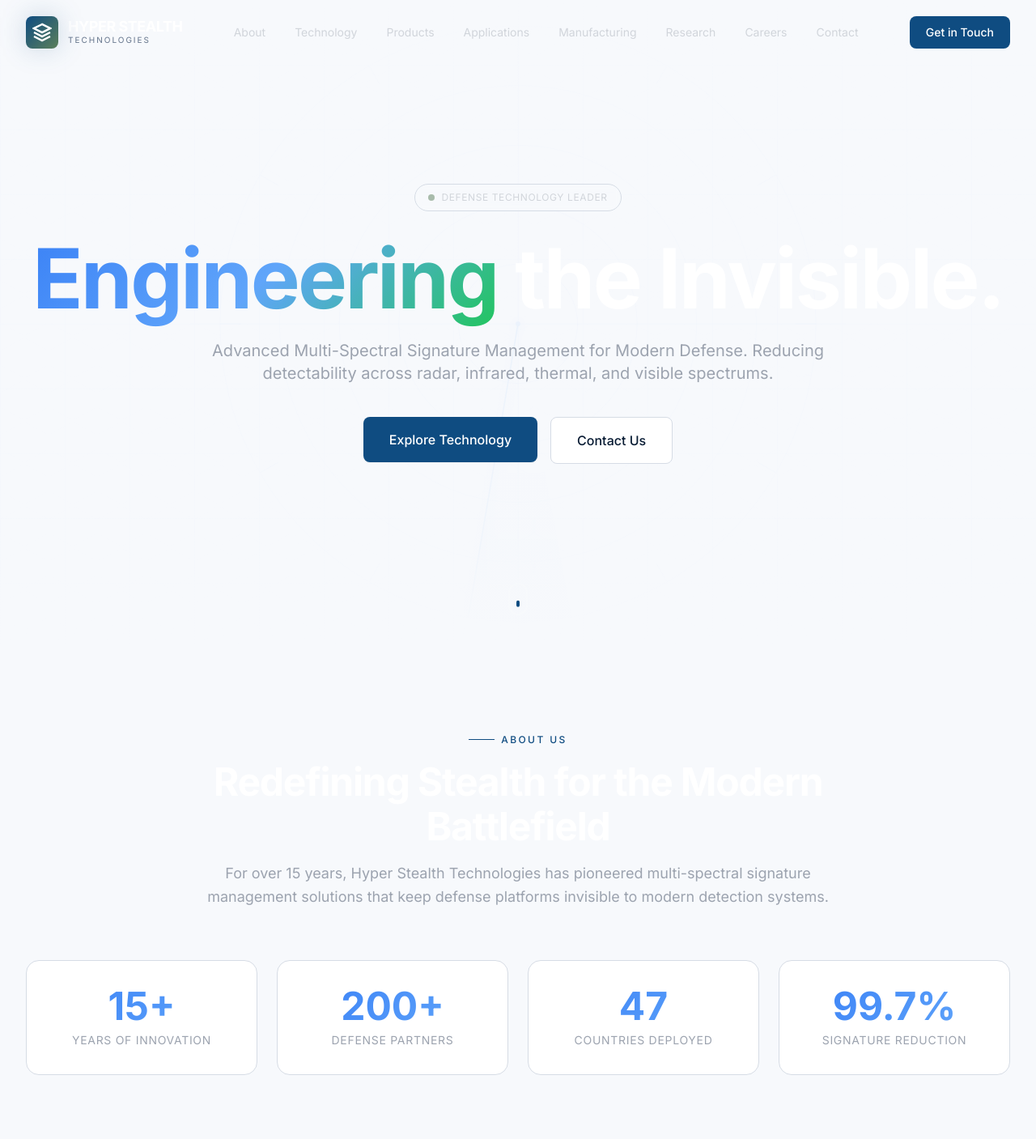
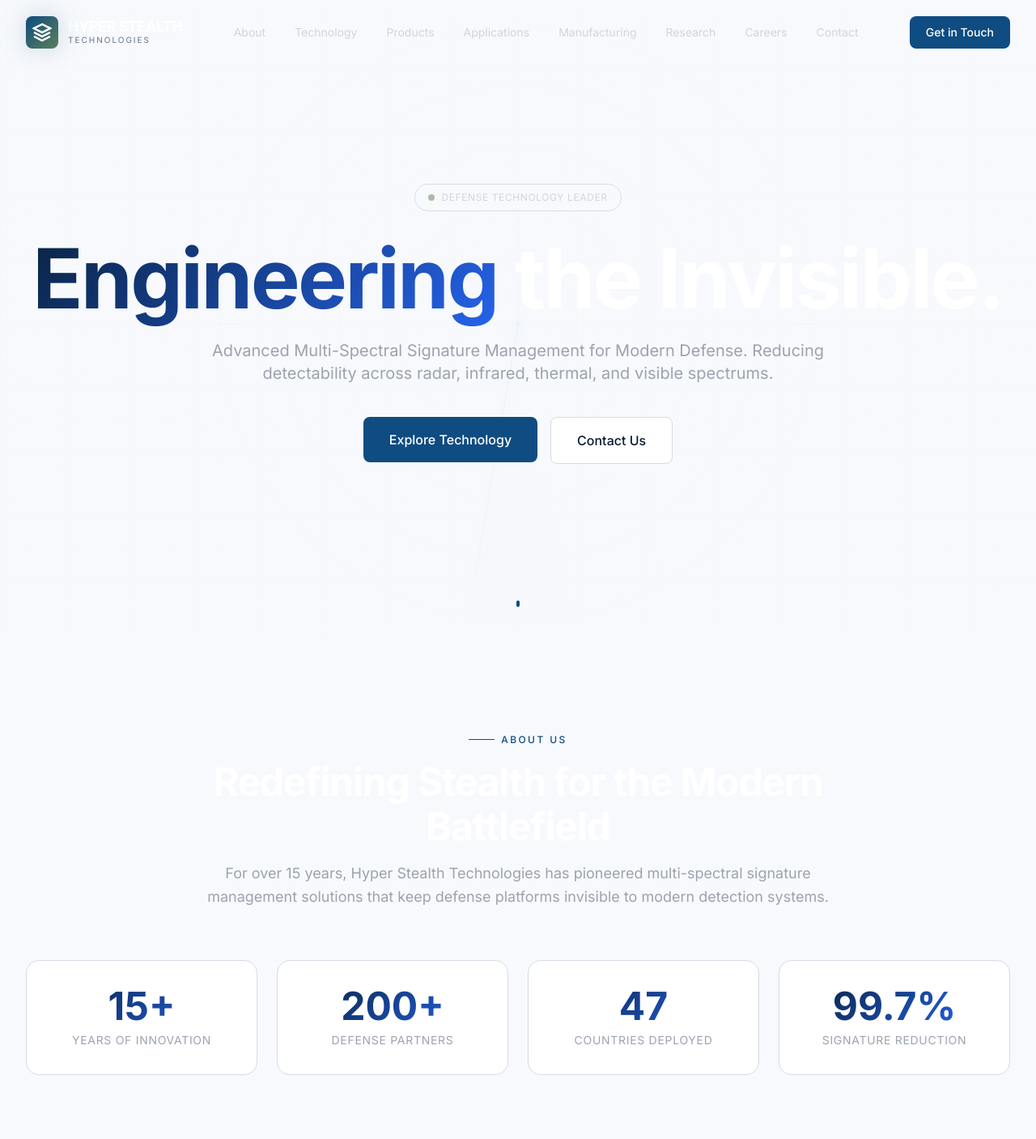
Before and after one commit to Ayush-2-singh/health-stealth-, a Next.js app: page / in a window 1280 px wide. Shown: the top 1407 px of the page at 81% size. Built offline with nearby package versions, Linux system fonts and the light colour scheme.

Commit message:
design: light-mode CSS vars — white bg, navy primary, royal blue CTA

```diff
--- a/src/app/globals.css
+++ b/src/app/globals.css
@@ -5,18 +5,17 @@
   @tailwind utilities;
 
   :root {
-  --background: #050505;
-  --surface: #101010;
-  --card: #171717;
-  --border: rgba(255, 255, 255, 0.08);
-  --primary: #3B82F6;
-  --secondary: #22C55E;
-  --text: #FFFFFF;
+    --background: #FFFFFF;
+    --surface: #F8FAFC;
+    --card: #FFFFFF;
+    --border: #E5E7EB;
+    --primary: #0A2342;
+    --secondary: #2563EB;
+    --text: #111827;
     --muted: #6B7280;
   }
 
   * { box-sizing: border-box; margin: 0; padding: 0; }
-
   html { scroll-behavior: smooth; }
 
   body {
@@ -28,47 +27,44 @@
   }
 
   ::-webkit-scrollbar { width: 8px; height: 8px; }
-::-webkit-scrollbar-track { background: var(--background); }
-::-webkit-scrollbar-thumb { background: rgba(255, 255, 255, 0.1); border-radius: 4px; }
-::-webkit-scrollbar-thumb:hover { background: rgba(255, 255, 255, 0.2); }
+  ::-webkit-scrollbar-track { background: var(--surface); }
+  ::-webkit-scrollbar-thumb { background: #D1D5DB; border-radius: 4px; }
+  ::-webkit-scrollbar-thumb:hover { background: #9CA3AF; }
 
-::selection { background: var(--primary); color: white; }
+  ::selection { background: var(--secondary); color: white; }
 
   .glass {
-  background: rgba(16, 16, 16, 0.6);
+    background: rgba(255, 255, 255, 0.85);
     backdrop-filter: blur(20px);
     -webkit-backdrop-filter: blur(20px);
     border: 1px solid var(--border);
   }
 
   .glass-strong {
-  background: rgba(16, 16, 16, 0.8);
+    background: rgba(255, 255, 255, 0.96);
     backdrop-filter: blur(30px);
     -webkit-backdrop-filter: blur(30px);
-  border: 1px solid var(--border);
+    border-bottom: 1px solid var(--border);
   }
 
   .gradient-text {
-  background: linear-gradient(135deg, #3B82F6 0%, #60A5FA 50%, #22C55E 100%);
+    background: linear-gradient(135deg, #0A2342 0%, #2563EB 100%);
     -webkit-background-clip: text;
     -webkit-text-fill-color: transparent;
     background-clip: text;
   }
 
   .gradient-text-blue {
-  background: linear-gradient(135deg, #3B82F6 0%, #60A5FA 100%);
+    background: linear-gradient(135deg, #0A2342 0%, #2563EB 100%);
     -webkit-background-clip: text;
     -webkit-text-fill-color: transparent;
     background-clip: text;
   }
 
-.glow-blue { box-shadow: 0 0 40px rgba(59, 130, 246, 0.3), 0 0 80px rgba(59, 130, 246, 0.1); }
-.glow-green { box-shadow: 0 0 40px rgba(34, 197, 94, 0.3), 0 0 80px rgba(34, 197, 94, 0.1); }
-
   .grid-bg {
     background-image:
-    linear-gradient(rgba(59, 130, 246, 0.05) 1px, transparent 1px),
-    linear-gradient(90deg, rgba(59, 130, 246, 0.05) 1px, transparent 1px);
+      linear-gradient(rgba(10, 35, 66, 0.04) 1px, transparent 1px),
+      linear-gradient(90deg, rgba(10, 35, 66, 0.04) 1px, transparent 1px);
     background-size: 50px 50px;
   }
 
@@ -78,7 +74,7 @@
   }
 
   .shimmer {
-  background: linear-gradient(90deg, rgba(255,255,255,0.03) 0%, rgba(255,255,255,0.08) 50%, rgba(255,255,255,0.03) 100%);
+    background: linear-gradient(90deg, rgba(0,0,0,0.02) 0%, rgba(0,0,0,0.05) 50%, rgba(0,0,0,0.02) 100%);
     background-size: 200% 100%;
     animation: shimmer 2s infinite;
   }
@@ -87,7 +83,7 @@
   .no-scrollbar { -ms-overflow-style: none; scrollbar-width: none; }
 
   *:focus-visible {
-  outline: 2px solid var(--primary);
+    outline: 2px solid var(--secondary);
     outline-offset: 2px;
     border-radius: 4px;
   }
```
Lines whose indentation alone changed are shown as unchanged.
